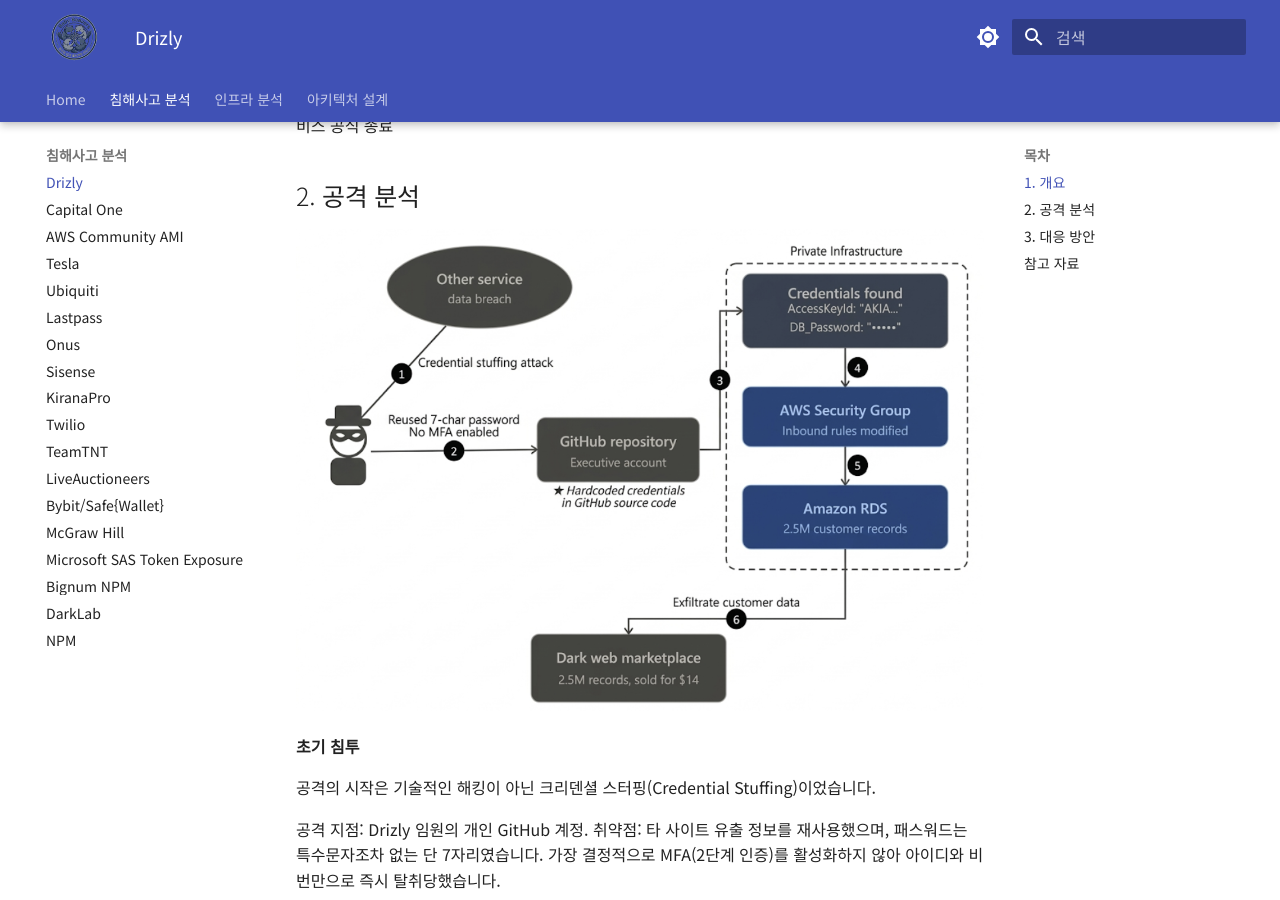
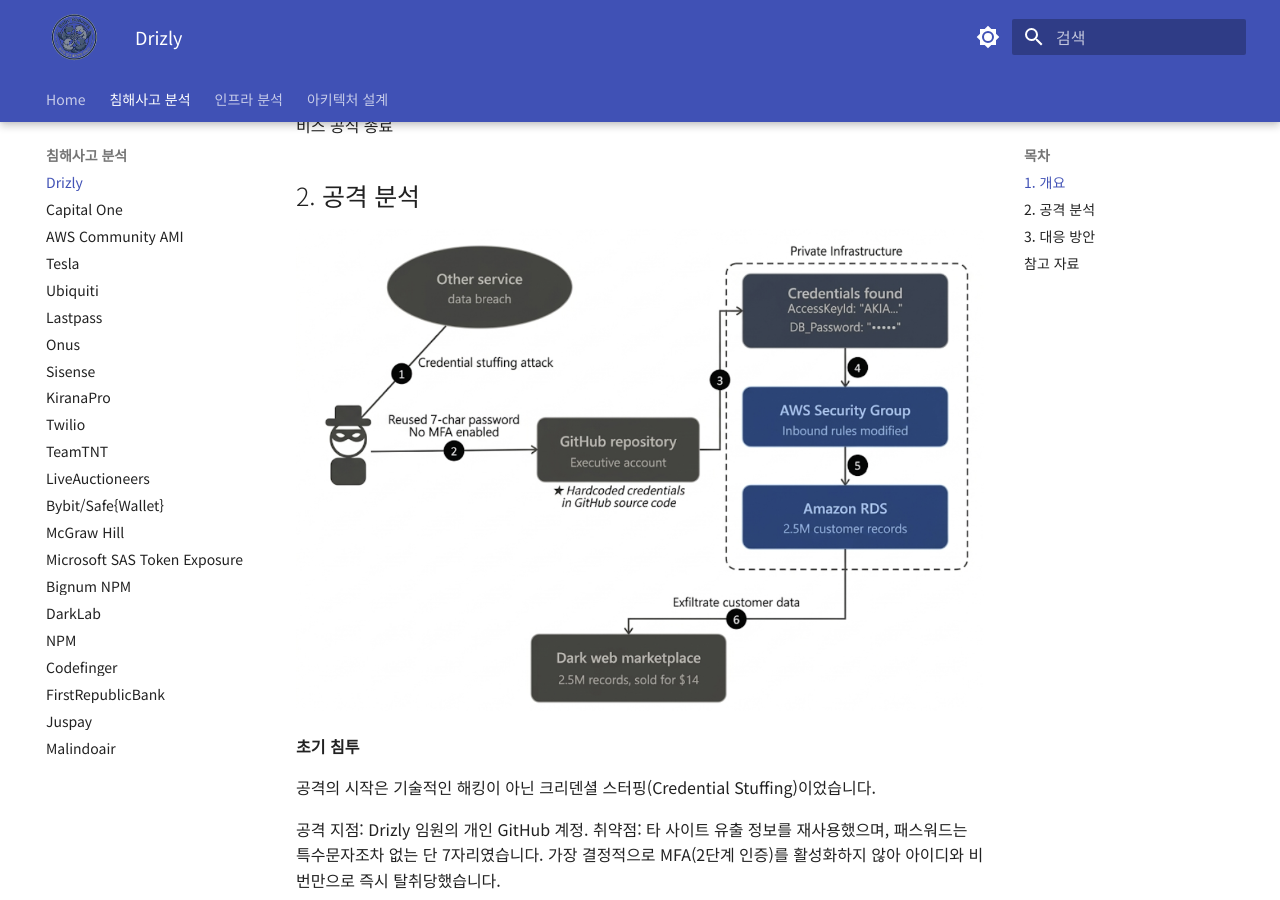
Before and after one commit to UniteLiveDisperseDie/secure-cloud-architecture-docs, an MkDocs documentation site: the page built from docs/01-incident/case-01-drizly.md, in a window 1280 px wide and 900 px high, scrolled down 431 px. Built offline with MkDocs 1.6.1 and Material for MkDocs 9.7.7, drawn with Linux system fonts in a browser that asks for light colours; some of the changed lines change nothing that is shown.

Commit message:
feat: nav 추가

```diff
--- a/mkdocs.yml
+++ b/mkdocs.yml
@@ -95,6 +95,12 @@
       - "Bignum NPM": 01-incident/case-bignumNPM.md
       - "DarkLab": 01-incident/case-DarkLab.md
       - "NPM": 01-incident/case-NPM.md
+      - "Codefinger": 01-incident/case-codefinger.md
+      - "FirstRepublicBank": 01-incident/case-firstrepublicbank.md
+      - "Juspay": 01-incident/case-juspay.md
+      - "Malindoair": 01-incident/case-malindoair.md
+
+
   - 인프라 분석:
       - "UNiDAYS": 02-infra/analysis-01-unidays.md
       - "MADworld": 02-infra/analysis-madworld.md
```
